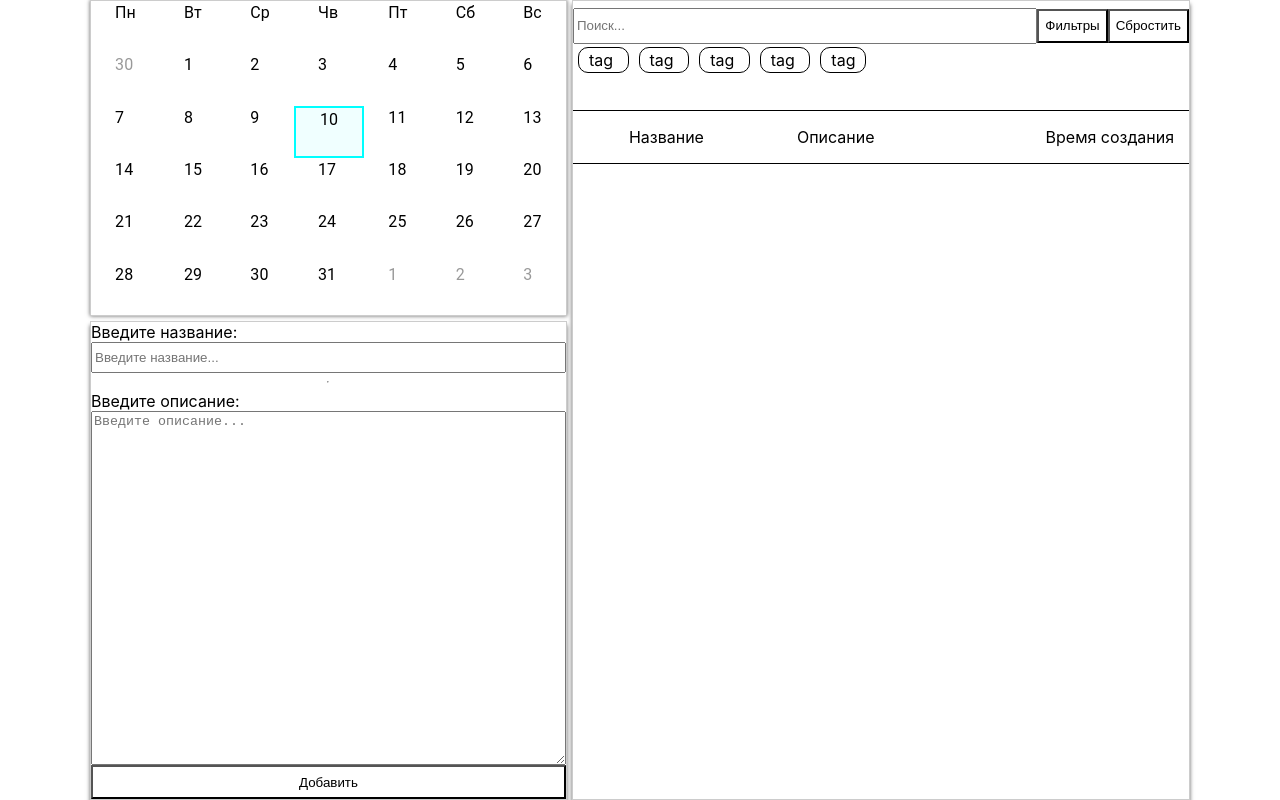
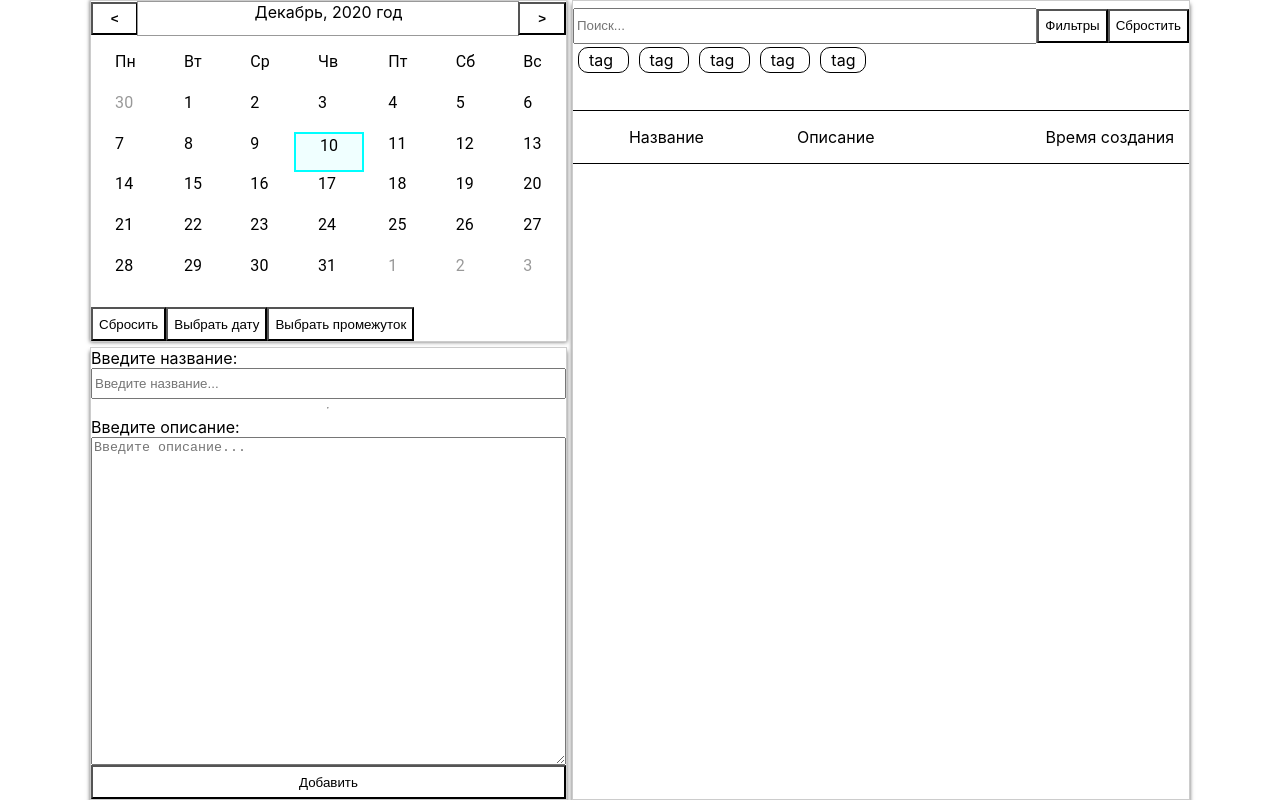
Before and after one commit to PotashinAndrey/To-Do-Calendar, a React (Create React App) app: page / in a window 1280 px wide. Built offline with nearby package versions, Linux system fonts and the light colour scheme.

Commit message:
Переключения месяца

```diff
--- a/src/App.css
+++ b/src/App.css
@@ -3,6 +3,14 @@
   border: none;
   margin: 0;
   padding: 0;
+}
+
+button {
+  background-color: white;
+}
+
+button:hover {
+  background: rgb(207, 252, 255);
 }
 
 .container {
--- a/src/modules/Contexts/FilterContext.jsx
+++ b/src/modules/Contexts/FilterContext.jsx
@@ -9,7 +9,8 @@ const initialFilterState = {
     cost: 0,
     date: null,
     priority: '',
-    state: ''
+    state: '',
+    creationTime: null
   }
 }
 
@@ -32,7 +33,11 @@ const filterReducer = (state, action = initialFilterState) => {
 
   if (!action.notes && action.filters) {
     const filters = { ...state.filters, ...action.filters }
-    const data = { filterNotes: state.filterNotes, filters: filters };
+    const filtred = filterNotes(state.filterNotes, filters);
+
+    const data = { filterNotes: filtred, filters: filters };
+
+    console.log('!AN && AF');
 
     return data;
   }
--- a/src/modules/calendar/Calendar.css
+++ b/src/modules/calendar/Calendar.css
@@ -1,4 +1,16 @@
 .calendar {
   box-shadow: 0 0px 4px 0 #666;
   border: 1px solid #ccc;
+  display: grid;
+  grid-template-rows: 1fr 8fr 1fr;
 }
+
+.calendar-grid-container {
+  margin-top: 15px;
+  margin-bottom: 15px;
+  height: 90%;
+}
+
+.calendar-buttons-container {
+  max-height: 50px;
+}
--- a/src/modules/calendar/Calendar.jsx
+++ b/src/modules/calendar/Calendar.jsx
@@ -1,14 +1,36 @@
-import React from 'react';
+import React, { useState, useEffect } from 'react';
 import './Calendar.css';
 import Grid from './calendarTable/Grid.jsx'
+import ChooseMonth from './calendarTable/ChooseMonth.jsx';
+import useFilterContext from '../Contexts/FilterContext.jsx';
+// import useNoteContext from '../Contexts/NoteContext.jsx';
 
 export default function Calendar() {
+  const { filterState, filterDispatch } = useFilterContext();
 
+  const [activeDate, setActiveDate] = useState({ day: new Date().getDate(), month: 0 });
+  const [month, setMonth] = useState(new Date().getMonth());
+  const [date, setDate] = useState(new Date());
 
+  useEffect(() => {
+    setDate(new Date(new Date().getFullYear(), month, 1, 0, 0, 0, 0))
+  }, [month]);
+
+  function chooseDate() {
+
+  }
 
   return (
     <div className="calendar">
-      <Grid rows={6} columns={7} />
+      <ChooseMonth month={month} onClick={setMonth} />
+      <div className="calendar-grid-container">
+        <Grid month={month} rows={6} columns={7} onClick={setActiveDate} active={activeDate} />
+      </div>
+      <div className="calendar-buttons-container">
+        <button>Сбросить</button>
+        <button>Выбрать дату</button>
+        <button>Выбрать промежуток</button>
+      </div>
     </div>
   )
 }
--- /dev/null
+++ b/src/modules/calendar/calendarTable/ChooseMonth.css
@@ -0,0 +1,18 @@
+.chooseMonth {
+  display: grid;
+  grid-template-columns: 1fr 8fr 1fr;
+  align-items: center;
+  max-height: 50px;
+}
+
+.chooseMonth > p {
+  text-align: center;
+  height: 33px;
+  outline: 1px solid #999;
+  margin: 0;
+}
+
+.chooseMonth > button {
+  font-weight: 900;
+  height: 33px;
+}
--- /dev/null
+++ b/src/modules/calendar/calendarTable/ChooseMonth.jsx
@@ -0,0 +1,18 @@
+import React from 'react';
+import Data from '../data.js';
+import './ChooseMonth.css';
+
+export default function ChooseMonth({ month, onClick }) {
+  const date = new Date(new Date().getFullYear(), month, 1, 0, 0, 0, 0);
+  const year = date.getFullYear();
+  const nowMonth = date.getMonth();
+  const currentMonth = Data.Year[nowMonth];
+
+  return (
+    <div className="chooseMonth">
+      <button onClick={() => onClick(month - 1)} >{'<'}</button>
+      <p>{currentMonth + ', ' + year + ' год'}</p>
+      <button onClick={() => onClick(month + 1)} >{'>'}</button>
+    </div>
+  )
+}
--- a/src/modules/calendar/calendarTable/Grid.jsx
+++ b/src/modules/calendar/calendarTable/Grid.jsx
@@ -3,11 +3,11 @@ import calculateMonth from './calculateMonth.js';
 import DayItem from './items/DayItem.jsx';
 import Item from './items/Item.jsx';
 
-export default function Grid({ rows, columns, onClick, active = {day: new Date().getDate(), month: 0 } }) {
+export default function Grid({ month, rows, columns, onClick, active = {day: new Date().getDate(), month: 0 } }) {
   const [activeItem, setActiveItem] = useState(active);
 
   let grid = [];
-  const monthData = calculateMonth();
+  const monthData = calculateMonth(month);
 
   function itemClick(day, month, monthDelta) {
     let validMonth = month + monthDelta;
@@ -45,9 +45,11 @@ export default function Grid({ rows, columns, onClick, active = {day: new Date()
     />);
   }
 
-  for (let i = 0; i < monthData.nextDays.length; i++) {
+  const lastWeek = monthData.beforeDays.length === 0 ? 35 - monthData.nowDays.length : monthData.nextDays.length;
+
+  for (let i = 0; i < lastWeek ; i++) {
     grid.push(<Item
-      day={monthData.nextDays[i]}
+      day={i + 1}
       month={monthData.month}
       monthDelta={1}
       key={'nextDays' + i}
--- a/src/modules/calendar/calendarTable/calculateMonth.js
+++ b/src/modules/calendar/calendarTable/calculateMonth.js
@@ -1,8 +1,9 @@
 import Data from '../data.js';
 
-export default function calculateMonth() {
-  const nowYear = new Date().getFullYear();
-  const nowMonth = new Date().getMonth();
+export default function calculateMonth(month) {
+  const date = new Date(new Date().getFullYear(), month , 1, 0, 0, 0, 0);
+  const nowYear = date.getFullYear();
+  const nowMonth = date.getMonth();
 
   const firstDayOfCurrentMonth  = new Date(nowYear, nowMonth, 1, 0, 0, 0, 0).getDay();
   const lastDayOfCurrentMonth   = new Date(nowYear, nowMonth + 1, 0, 0, 0, 0, 0).getDay();
--- a/src/modules/note/Note.css
+++ b/src/modules/note/Note.css
@@ -17,5 +17,4 @@ textarea {
 
 button {
   height: 34px;
-  background-color: white;
 }
```
Also changed, not shown: 1 other file (tests, documents, lock files or other folders).
